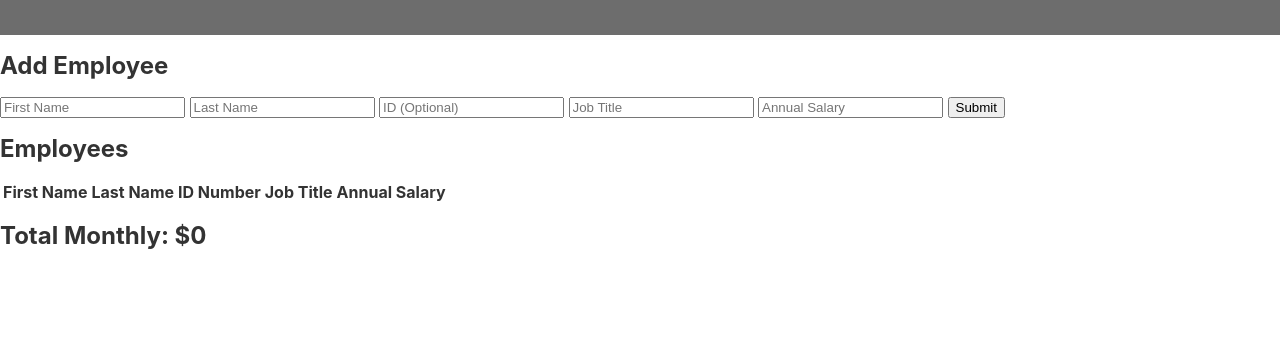
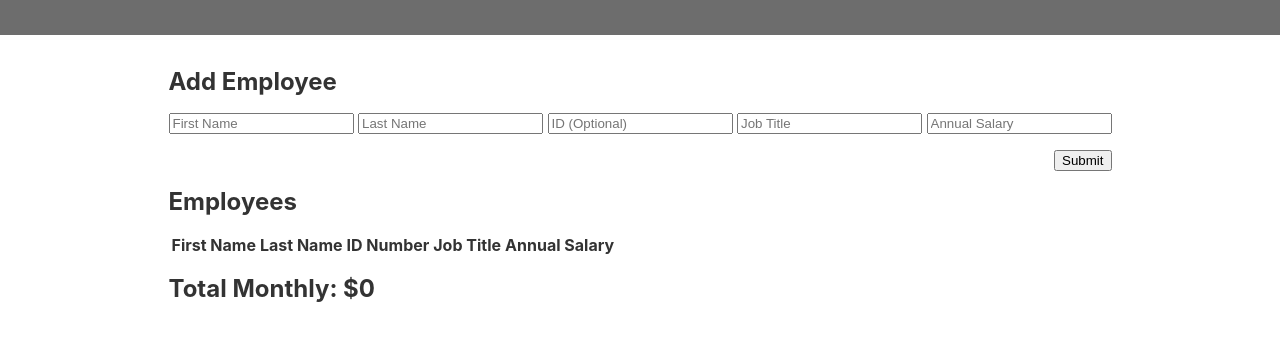
Before and after one commit to Davey-M/weekend-jquery-salary-calculator, a plain HTML site: page index.html in a window 1280 px wide. Shown: the part 79-420 px from the top of the page. Drawn offline with Linux system fonts and the light colour scheme.

Commit message:
Added more styling

```diff
--- a/index.html
+++ b/index.html
@@ -28,11 +28,11 @@
 
                 <input type="text" id="firstName" placeholder="First Name">
                 <input type="text" id="lastName" placeholder="Last Name">
-                <input type="text" id="idNumber" placeholder="ID (Optional)">
+                <input type="number" id="idNumber" placeholder="ID (Optional)">
                 <input type="text" id="jobTitle" placeholder="Job Title">
                 <input type="number" id="annualSalary" placeholder="Annual Salary">
 
-                <input type="submit" value="Submit">
+                <input type="submit" class="submitButton" value="Submit">
 
             </form>
 
--- a/styles/styles.css
+++ b/styles/styles.css
@@ -27,3 +27,19 @@ body {
 .page-header h1 {
 	color: var(--white);
 }
+
+main {
+	padding: 1rem;
+	max-width: max-content;
+	margin: auto;
+}
+
+.submitButton {
+	display: block;
+	margin: 1rem 0rem 0rem auto;
+}
+
+/* .inputContainer {
+	width: max-content;
+	margin: auto;
+} */
```
